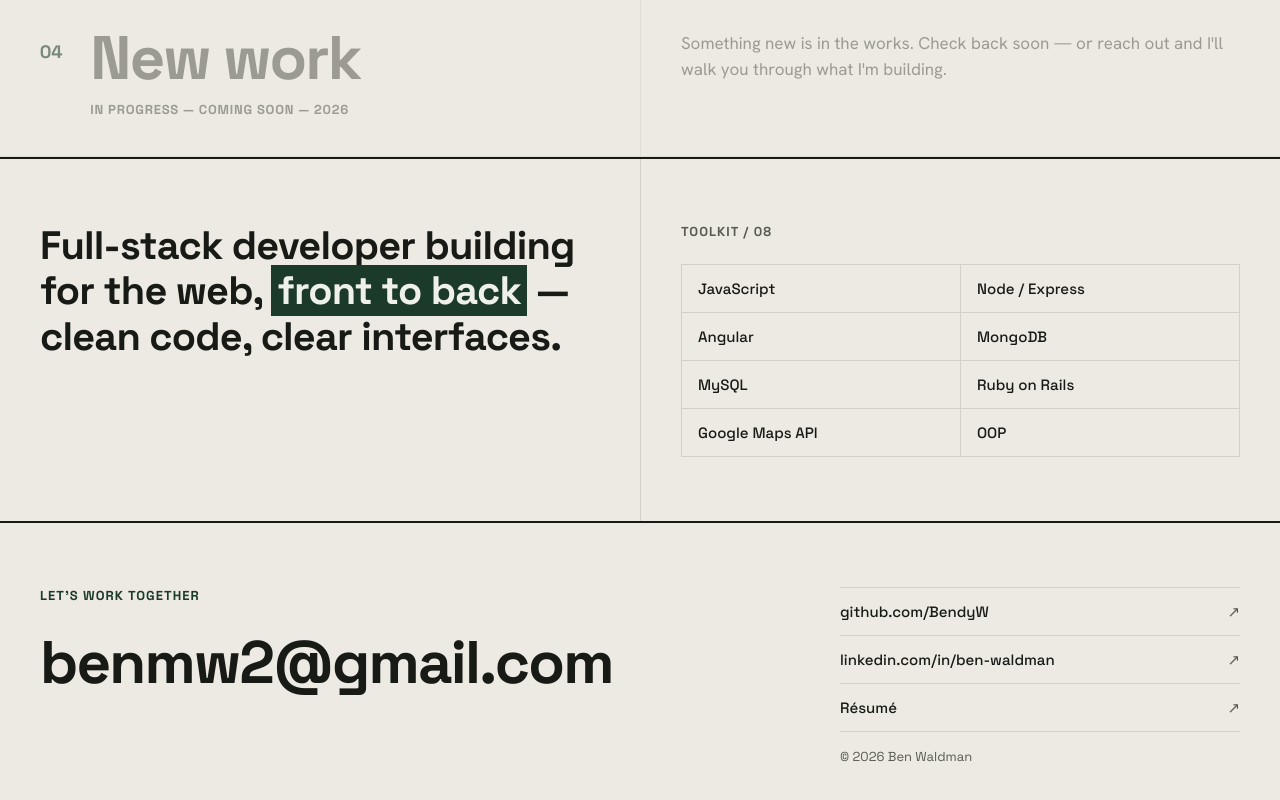
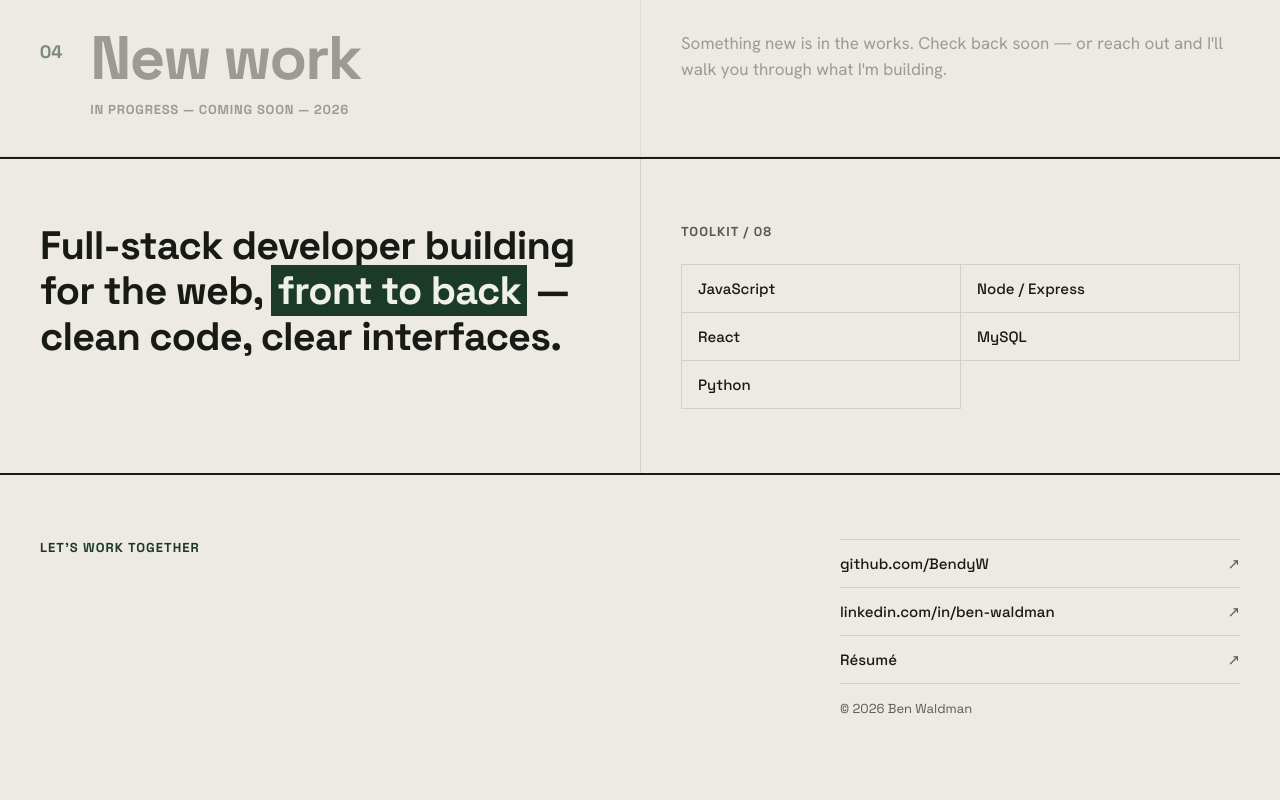
Before and after one commit to BendyW/BendyW.github.io, a website: page index.html in a window 1280 px wide. Shown: the part 1356-2156 px from the top of the page. Drawn offline with Linux system fonts and the light colour scheme.

Commit message:
minor language adjustment

```diff
--- a/index.html
+++ b/index.html
@@ -4,7 +4,7 @@
   <meta charset="UTF-8">
   <meta name="viewport" content="width=device-width, initial-scale=1">
   <title>Ben Waldman</title>
-  <meta name="description" content="Ben Waldman — Full-stack developer based in Coastal Maine. Building for the web, front to back.">
+  <meta name="description" content="Ben Waldman — Full-stack developer based in Portland Maine. Building for the web, front to back.">
   <link rel="preconnect" href="https://fonts.googleapis.com">
   <link rel="preconnect" href="https://fonts.gstatic.com" crossorigin>
   <link href="https://fonts.googleapis.com/css2?family=Space+Grotesk:wght@400;500;700&family=Hanken+Grotesk:wght@300;400;500;600;700&display=swap" rel="stylesheet">
@@ -24,7 +24,7 @@
         <a href="#work" class="nav-link"><sup>01</sup>Work</a>
         <a href="#about" class="nav-link"><sup>02</sup>About</a>
         <a href="#" class="nav-link"><sup>03</sup>Résumé</a>
-        <a href="mailto:benmw2@gmail.com" class="nav-link"><sup>04</sup>Contact</a>
+        <!-- <a href="mailto:benmw2@gmail.com" class="nav-link"><sup>04</sup>Contact</a> -->
       </nav>
     </div>
   </header>
@@ -36,7 +36,7 @@
       <div class="hero-inner">
         <div class="hero-role">
           <span class="role-title">Full-stack developer</span>
-          <span class="role-location">Coastal Maine · Available for work</span>
+          <span class="role-location">Portland Maine</span>
         </div>
         <h1 class="hero-name">Ben<br>Waldman<span class="hero-period" aria-hidden="true">.</span></h1>
         <div class="hero-lead">
@@ -156,12 +156,9 @@
           <div class="skills-grid">
             <span>JavaScript</span>
             <span>Node / Express</span>
-            <span>Angular</span>
-            <span>MongoDB</span>
+            <span>React</span>
             <span>MySQL</span>
-            <span>Ruby on Rails</span>
-            <span>Google Maps API</span>
-            <span>OOP</span>
+            <span>Python</span>
           </div>
         </div>
       </div>
@@ -174,7 +171,7 @@
     <div class="footer-grid">
       <div class="footer-left">
         <p class="footer-label">Let's work together</p>
-        <a href="mailto:benmw2@gmail.com" class="footer-email">benmw2@gmail.com</a>
+        <!-- <a href="mailto:benmw2@gmail.com" class="footer-email">benmw2@gmail.com</a> -->
       </div>
       <div class="footer-right">
         <a href="https://github.com/BendyW" target="_blank" rel="noopener noreferrer" class="footer-link">
```
